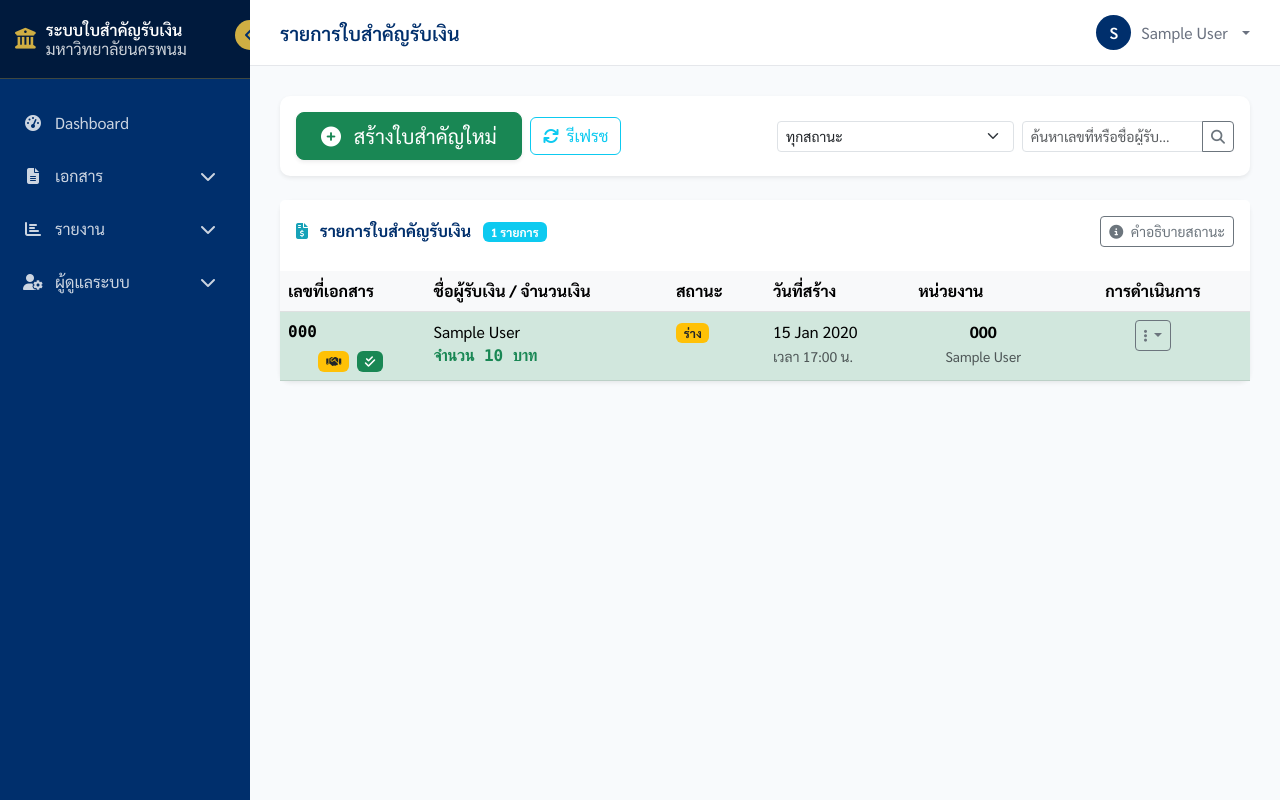
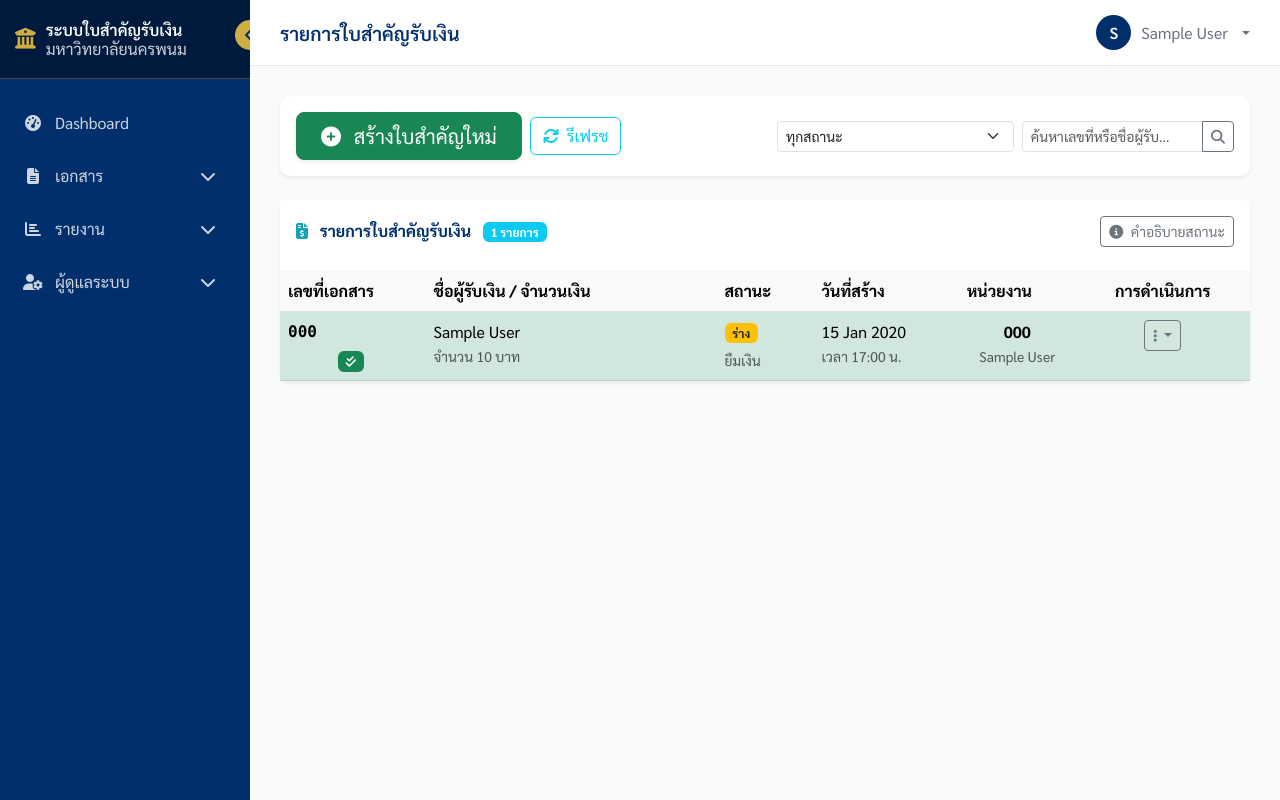
Before and after one commit to azimuthotg/emoneys, a Django app: page /receipt/list/ in a window 1280 px wide. Run offline with Django 4.2, Linux system fonts and the light colour scheme; the visitor is signed in with stand-in values (Sample User, id 1); data comes from the database, SQL or seed files in the repository; tables that the repository leaves empty hold one stand-in row (values such as "Sample post").

Commit message:
Add template_id tracking to receipt items and improve receipt list UI
- Modified receipt_create.html to capture and send template_id for each item
  - Added hidden field to store template_id when adding items
  - Updated saveReceipt() to include template_id in items array
  - Backend already supports template_id storage in ReceiptItem model

- Enhanced receipt_list.html UI layout
  - Adjusted column widths: recipient name 30%, department 12%, actions 18%
  - Moved payment type indicator from document number to status column
  - Changed payment type from badge to text format (จ่ายปกติ/ยืมเงิน)
  - Simplified amount display in recipient column
  - Removed payment type badge from document number column

These changes prepare the system for future category display functionality
once template relationships are properly established in existing receipts.

🤖 Generated with [Claude Code](https://claude.com/claude-code)

Co-Authored-By: Claude <noreply@anthropic.com>

```diff
--- a/templates/accounts/receipt_list.html
+++ b/templates/accounts/receipt_list.html
@@ -127,11 +127,11 @@
                         <thead class="table-light">
                             <tr>
                                 <th width="15%">เลขที่เอกสาร</th>
-                                <th width="25%">ชื่อผู้รับเงิน / จำนวนเงิน</th>
+                                <th width="30%">ชื่อผู้รับเงิน / จำนวนเงิน</th>
                                 <th width="10%">สถานะ</th>
                                 <th width="15%">วันที่สร้าง</th>
-                                <th width="15%">หน่วยงาน</th>
-                                <th width="20%" class="text-center">การดำเนินการ</th>
+                                <th width="12%">หน่วยงาน</th>
+                                <th width="18%" class="text-center">การดำเนินการ</th>
                             </tr>
                         </thead>
                         <tbody>
@@ -147,11 +147,6 @@
                                         {% endif %}
                                     </div>
                                     <div class="mt-1 text-center">
-                                        {% if receipt.is_loan %}
-                                            <span class="badge bg-warning text-dark me-1" title="ยืมเงิน">
-                                                <i class="fas fa-handshake"></i>
-                                            </span>
-                                        {% endif %}
                                         {% if receipt.edit_status == 'pending' %}
                                             <span class="badge bg-orange me-1" title="รออนุมัติแก้ไข">
                                                 <i class="fas fa-clock"></i>
@@ -178,9 +173,14 @@
                                 </td>
                                 <td>
                                     <div>{{ receipt.recipient_name|truncatechars:40 }}</div>
-                                    <div class="font-monospace text-success fw-bold">จำนวน {{ receipt.total_amount|floatformat:0|intcomma }} บาท</div>
+                                    <div>
+                                        <small class="text-muted">
+                                            จำนวน {{ receipt.total_amount|floatformat:0|intcomma }} บาท
+                                        </small>
+                                    </div>
                                 </td>
                                 <td>
+                                    <div>
                                         {% if receipt.status == 'completed' %}
                                             <span class="badge bg-success">เสร็จสิ้น</span>
                                         {% elif receipt.status == 'draft' %}
@@ -188,6 +188,16 @@
                                         {% else %}
                                             <span class="badge bg-danger">ยกเลิก</span>
                                         {% endif %}
+                                    </div>
+                                    <div class="mt-1">
+                                        <small class="text-muted">
+                                            {% if receipt.is_loan %}
+                                                ยืมเงิน
+                                            {% else %}
+                                                จ่ายปกติ
+                                            {% endif %}
+                                        </small>
+                                    </div>
                                 </td>
                                 <td>
                                     <div>{{ receipt.created_at|date:"j M Y" }}</div>
```
Also changed, not shown: templates/accounts/receipt_create.html (+10 -2 lines). Lines whose indentation alone changed are shown as unchanged.
